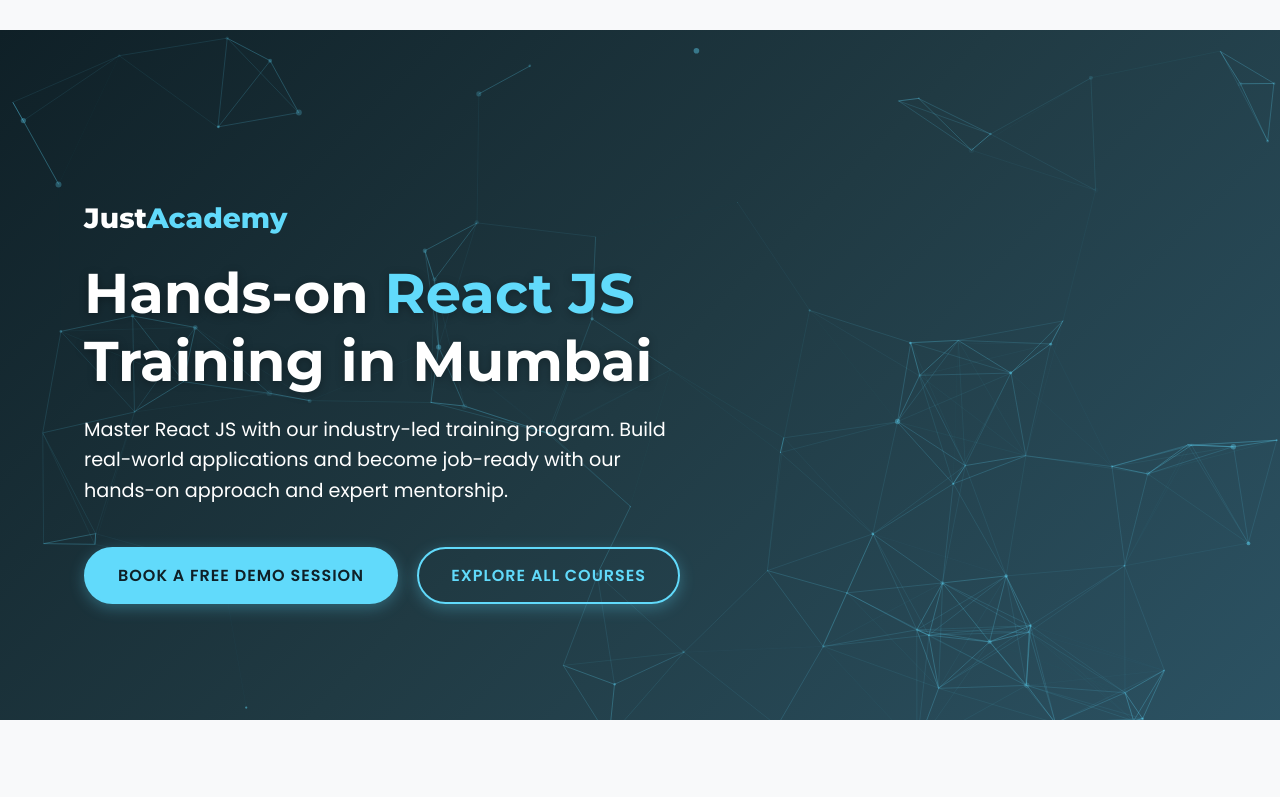
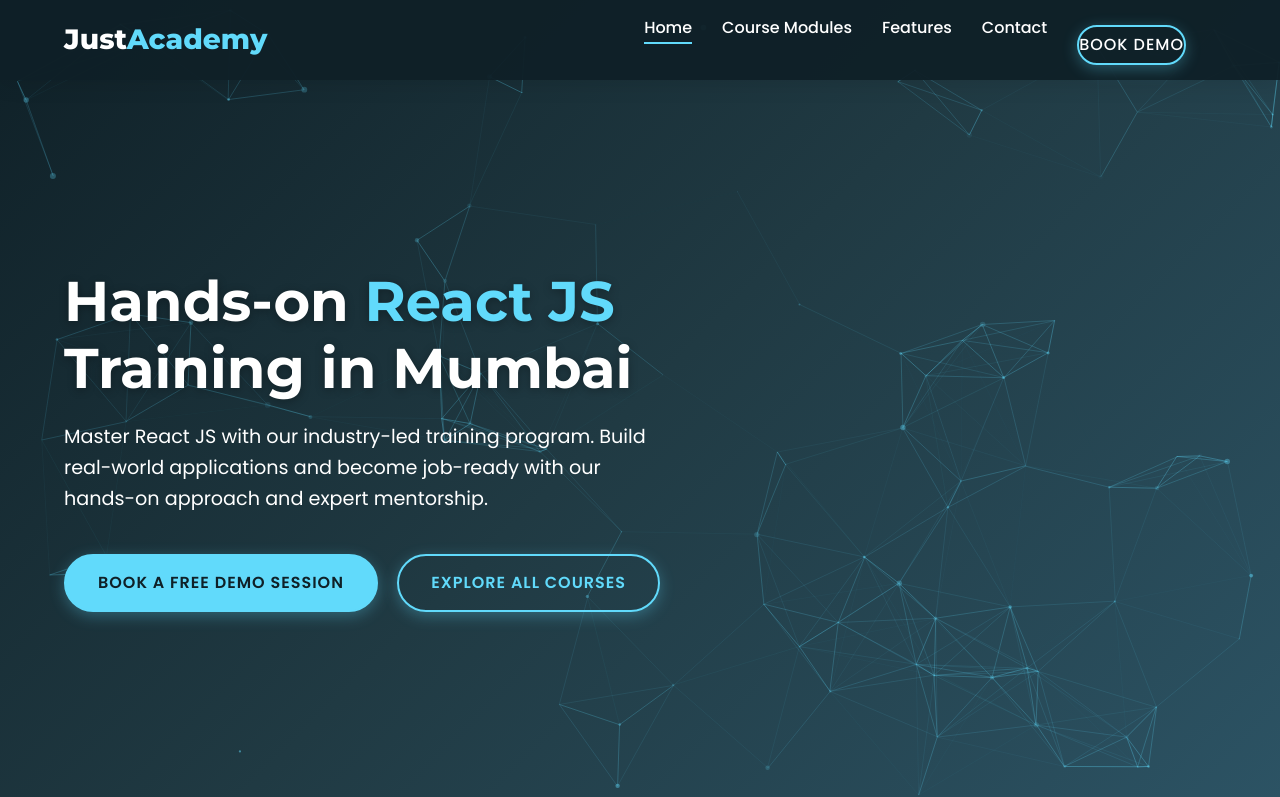
Before and after one commit to justacademy0/hands-on-react-js-training-mumbai-justacademy, a plain HTML site: page index.html in a window 1280 px wide. Shown: the top 797 px of the page. Drawn offline with nearby package versions, Linux system fonts and the light colour scheme; animation ran at ten frames a second.

Commit message:
Update index.html

```diff
--- a/index.html
+++ b/index.html
@@ -23,26 +23,31 @@
             overflow-x: hidden;
         }
 
-        #particles-js {
-            position: absolute;
+        /* Navbar Styles */
+        .navbar {
+            position: fixed;
+            top: 0;
+            left: 0;
             width: 100%;
-            height: 100%;
-            background: linear-gradient(135deg, #0f2027, #203a43, #2c5364);
-            z-index: -1;
+            background: rgba(15, 32, 39, 0.95);
+            z-index: 1000;
+            box-shadow: 0 4px 20px rgba(0, 0, 0, 0.1);
+            padding: 15px 0;
+            transition: all 0.4s ease;
+        }
+
+        .navbar.scrolled {
+            padding: 10px 0;
+            background: rgba(15, 32, 39, 0.98);
         }
 
         .container {
             width: 90%;
             max-width: 1200px;
             margin: 0 auto;
-            padding: 0 20px;
-        }
-
-        /* Header Styles */
-        header {
-            padding: 20px 0;
-            position: relative;
-            z-index: 10;
+            display: flex;
+            justify-content: space-between;
+            align-items: center;
         }
 
         .logo {
@@ -57,14 +62,70 @@
             color: #61dafb;
         }
 
+        .nav-links {
+            display: flex;
+            list-style: none;
+        }
+
+        .nav-links li {
+            margin: 0 15px;
+        }
+
+        .nav-links a {
+            color: #fff;
+            text-decoration: none;
+            font-weight: 500;
+            font-size: 16px;
+            position: relative;
+            padding: 5px 0;
+            transition: all 0.3s ease;
+        }
+
+        .nav-links a:after {
+            content: '';
+            position: absolute;
+            bottom: 0;
+            left: 0;
+            width: 0;
+            height: 2px;
+            background: #61dafb;
+            transition: width 0.3s ease;
+        }
+
+        .nav-links a:hover:after,
+        .nav-links a.active:after {
+            width: 100%;
+        }
+
+        .nav-links a:hover {
+            color: #61dafb;
+        }
+
+        .mobile-toggle {
+            display: none;
+            font-size: 24px;
+            color: #fff;
+            background: none;
+            border: none;
+            cursor: pointer;
+        }
+
         /* Hero Section */
         .hero {
-            height: 90vh;
+            height: 100vh;
             display: flex;
             align-items: center;
             position: relative;
             overflow: hidden;
-            padding-top: 60px;
+            padding-top: 0;
+        }
+
+        #particles-js {
+            position: absolute;
+            width: 100%;
+            height: 100%;
+            background: linear-gradient(135deg, #0f2027, #203a43, #2c5364);
+            z-index: -1;
         }
 
         .hero-content {
@@ -72,6 +133,7 @@
             color: #fff;
             z-index: 10;
             animation: fadeInUp 1s ease;
+            margin-top: 80px;
         }
 
         .hero h1 {
@@ -322,6 +384,33 @@
         }
 
         /* Responsive Design */
+        @media (max-width: 992px) {
+            .nav-links {
+                position: fixed;
+                top: 70px;
+                right: -100%;
+                flex-direction: column;
+                background: rgba(15, 32, 39, 0.98);
+                width: 300px;
+                height: calc(100vh - 70px);
+                padding: 40px 0;
+                transition: right 0.4s ease;
+            }
+
+            .nav-links.active {
+                right: 0;
+            }
+
+            .nav-links li {
+                margin: 15px 0;
+                text-align: center;
+            }
+
+            .mobile-toggle {
+                display: block;
+            }
+        }
+
         @media (max-width: 768px) {
             .hero h1 {
                 font-size: 2.5rem;
@@ -355,17 +444,41 @@
             .cta-section h2 {
                 font-size: 2.2rem;
             }
+
+            .footer-links {
+                flex-direction: column;
+            }
+
+            .footer-links a {
+                margin: 10px 0;
+            }
         }
     </style>
 </head>
 <body>
+    <!-- Navigation Bar -->
+    <nav class="navbar">
+        <div class="container">
+            <a href="#" class="logo">Just<span>Academy</span></a>
+
+            <ul class="nav-links">
+                <li><a href="#" class="active">Home</a></li>
+                <li><a href="#modules">Course Modules</a></li>
+                <li><a href="#features">Features</a></li>
+                <li><a href="#contact">Contact</a></li>
+                <li><a href="https://www.justacademy.co/register-for-course-demo" class="btn btn-outline">Book Demo</a></li>
+            </ul>
+
+            <button class="mobile-toggle">
+                <i class="fas fa-bars"></i>
+            </button>
+        </div>
+    </nav>
+
     <!-- Hero Section with Particle Background -->
     <section class="hero">
         <div id="particles-js"></div>
         <div class="container">
-            <header>
-                <a href="https://www.justacademy.co/" class="logo">Just<span>Academy</span></a>
-            </header>
             <div class="hero-content">
                 <h1>Hands-on <span>React JS</span> Training in Mumbai</h1>
                 <p>Master React JS with our industry-led training program. Build real-world applications and become job-ready with our hands-on approach and expert mentorship.</p>
@@ -376,7 +489,7 @@
     </section>
 
     <!-- Course Modules Section -->
-    <section class="section">
+    <section class="section" id="modules">
         <div class="container">
             <div class="section-title">
                 <h2>Course Modules</h2>
@@ -450,7 +563,7 @@
     </section>
 
     <!-- Features Section -->
-    <section class="section features">
+    <section class="section features" id="features">
         <div class="container">
             <div class="section-title">
                 <h2>Why Choose Our React JS Training?</h2>
@@ -493,7 +606,7 @@
     </section>
 
     <!-- Footer -->
-    <footer>
+    <footer id="contact">
         <div class="container">
             <div class="footer-links">
                 <a href="https://www.justacademy.co/student-placed">Placement Assistance</a>
@@ -546,6 +659,49 @@
             },
             retina_detect: true
         });
+
+        // Navbar scroll effect
+        window.addEventListener('scroll', function() {
+            const navbar = document.querySelector('.navbar');
+            if (window.scrollY > 50) {
+                navbar.classList.add('scrolled');
+            } else {
+                navbar.classList.remove('scrolled');
+            }
+        });
+
+        // Mobile menu toggle
+        const mobileToggle = document.querySelector('.mobile-toggle');
+        const navLinks = document.querySelector('.nav-links');
+
+        mobileToggle.addEventListener('click', function() {
+            navLinks.classList.toggle('active');
+        });
+
+        // Close mobile menu when clicking a link
+        document.querySelectorAll('.nav-links a').forEach(link => {
+            link.addEventListener('click', function() {
+                navLinks.classList.remove('active');
+            });
+        });
+
+        // Smooth scrolling for anchor links
+        document.querySelectorAll('a[href^="#"]').forEach(anchor => {
+            anchor.addEventListener('click', function (e) {
+                e.preventDefault();
+
+                const targetId = this.getAttribute('href');
+                if(targetId === '#') return;
+
+                const targetElement = document.querySelector(targetId);
+                if(targetElement) {
+                    window.scrollTo({
+                        top: targetElement.offsetTop - 80,
+                        behavior: 'smooth'
+                    });
+                }
+            });
+        });
     </script>
 </body>
 </html>
```
